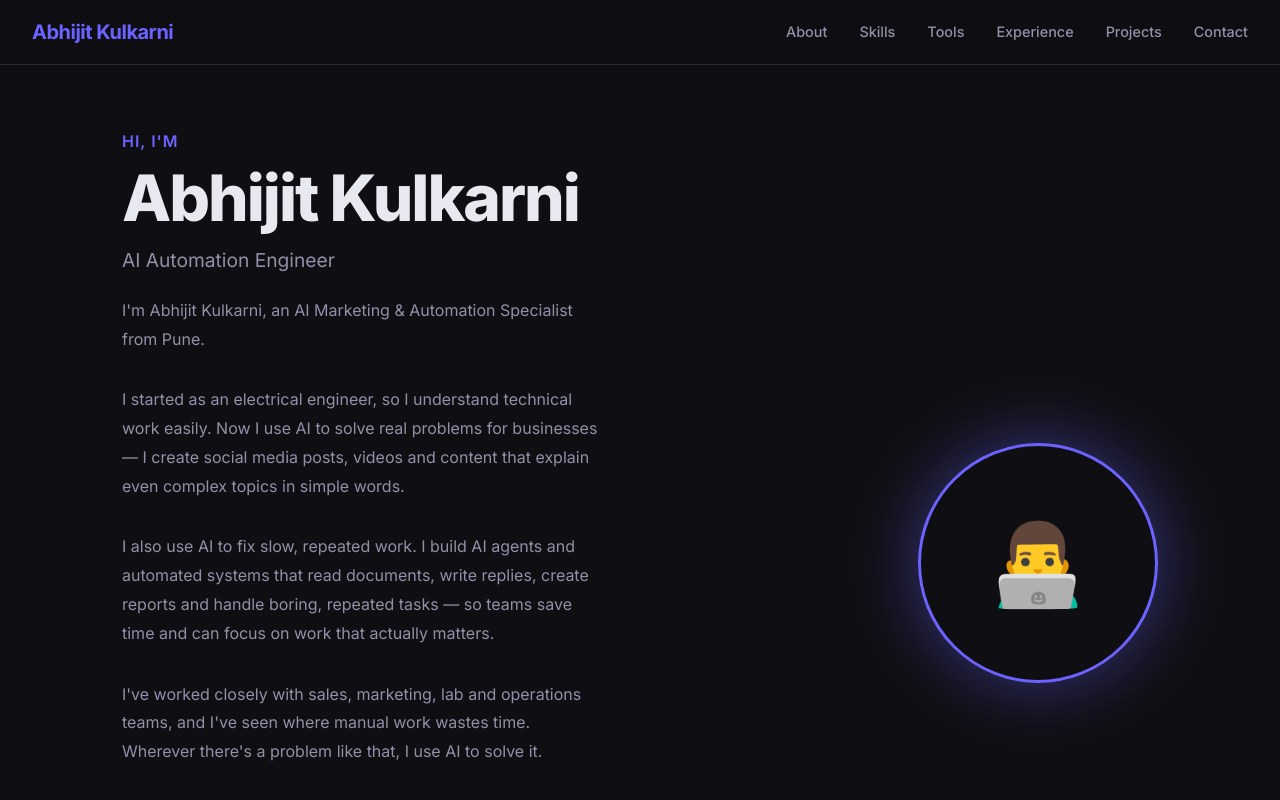
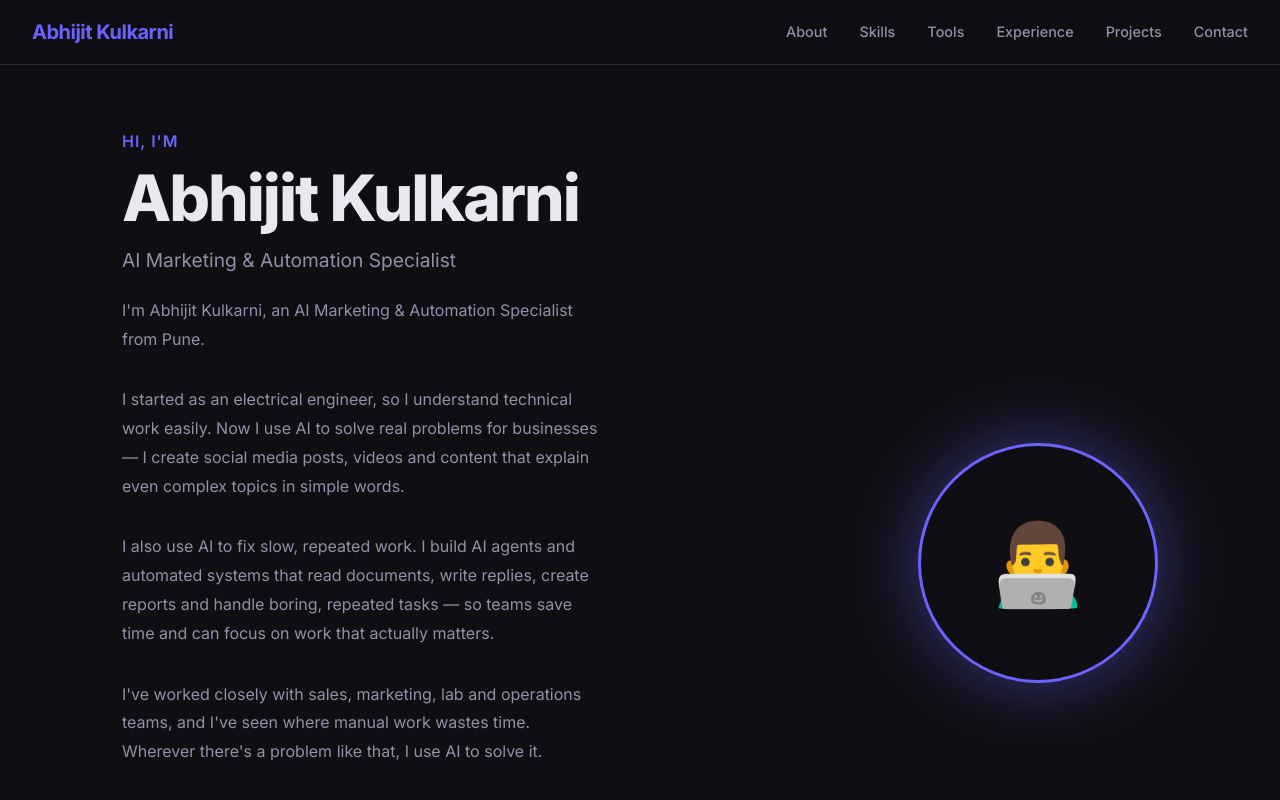
Before and after one commit to askulkarni029/my_portfolio, a plain HTML site: page index.html in a window 1280 px wide. Shown: the top 800 px of the page. Drawn offline with Linux system fonts and the light colour scheme; no server answers.

Commit message:
Update hero role title to AI Marketing & Automation Specialist
Co-Authored-By: Claude Sonnet 5 <noreply@anthropic.com>
Claude-Session: https://claude.ai/code/session_01JbpJVyd9MFtZCynV9zYf6V

```diff
--- a/index.html
+++ b/index.html
@@ -30,7 +30,7 @@
     <div class="hero-content">
       <span class="hero-greeting">Hi, I'm</span>
       <h1 class="hero-name">Abhijit Kulkarni</h1>
-      <p class="hero-role">AI Automation Engineer</p>
+      <p class="hero-role">AI Marketing & Automation Specialist</p>
       <p class="hero-bio">
         I'm Abhijit Kulkarni, an AI Marketing & Automation Specialist from Pune.
       </p>
```
